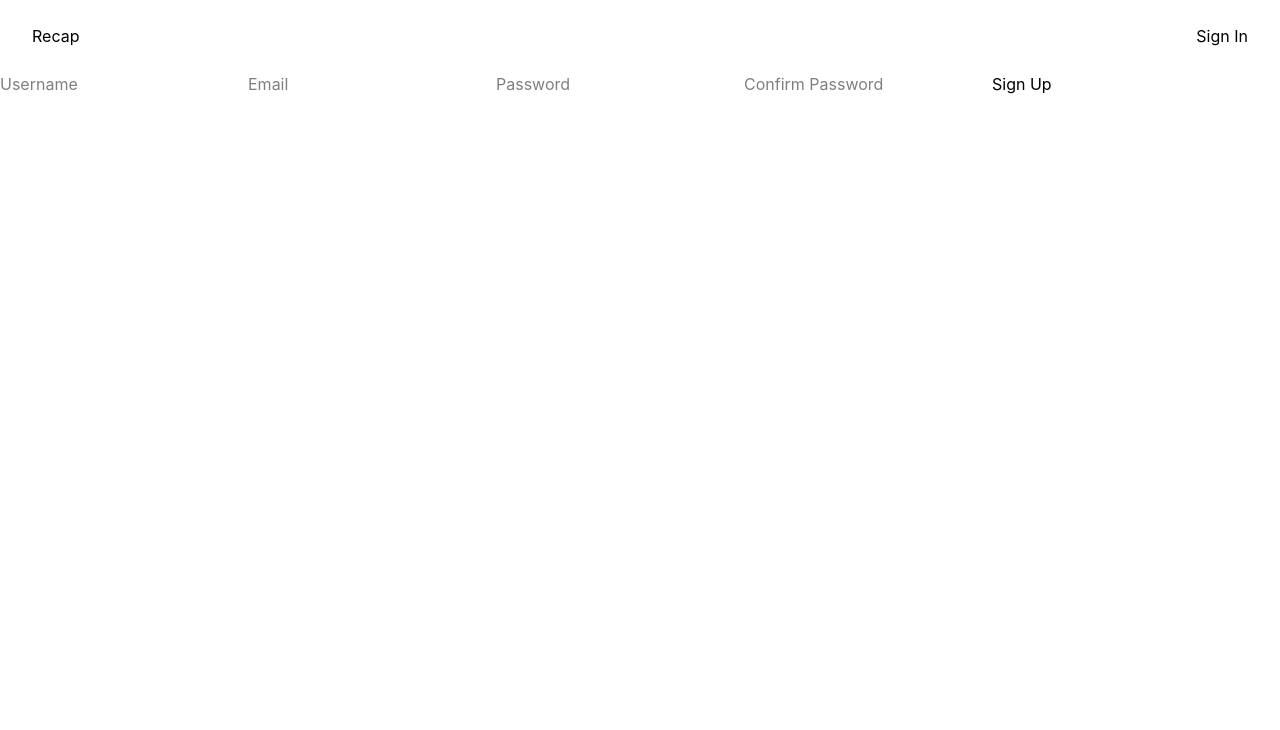
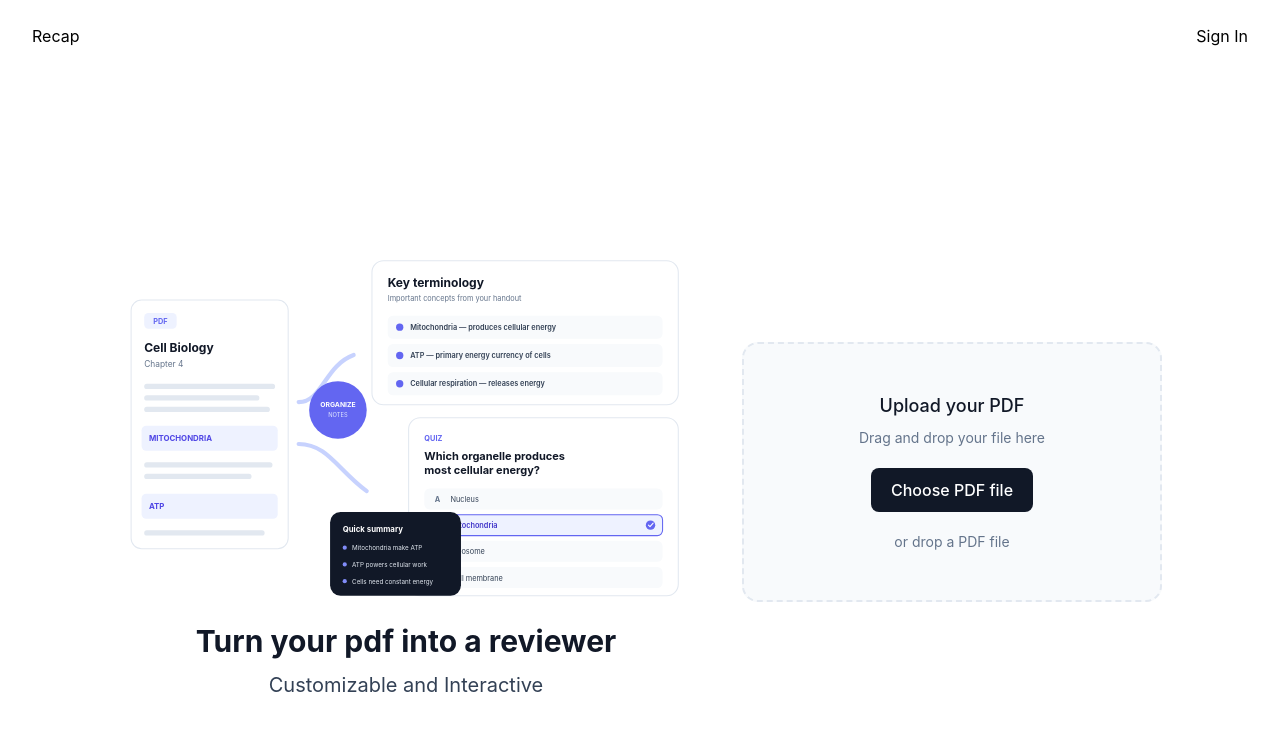
Before and after one commit to gieldev/Recap, a React app in the folder frontend/: page / in a window 1280 px wide. Shown: the top 730 px of the page. Built offline with nearby package versions, Linux system fonts and the light colour scheme; the HTML template or start-up script is replaced by a standard one.

Commit message:
feat: route between pages

```diff
--- a/frontend/src/App.jsx
+++ b/frontend/src/App.jsx
@@ -1,4 +1,5 @@
 import {useState } from "react";
+import { BrowserRouter, Routes, Route } from "react-router-dom";
 
 import Navbar from "./components/Navbar";
 import Home from "./pages/Home";
@@ -12,9 +13,16 @@ function App() {
 
   return (
     <>
-      <Navbar signingIn={signingIn} setSigningIn={setSigningIn} />
-      <Signup />
-      <AuthModal signingIn={signingIn} setSigningIn={setSigningIn} />
+      <BrowserRouter>
+        <Navbar signingIn={signingIn} setSigningIn={setSigningIn} />
+        <Routes>
+          <Route path="/" element={<Home />} />
+          <Route path="/quiz" element={<Quiz />} />
+          <Route path="/signup" element={<Signup />} />
+        </Routes>
+
+        <AuthModal signingIn={signingIn} setSigningIn={setSigningIn} />
+      </BrowserRouter>
     </>
   );
 }
--- a/frontend/src/components/Navbar.jsx
+++ b/frontend/src/components/Navbar.jsx
@@ -1,7 +1,9 @@
+import { Link } from "react-router-dom";
+
 function Navbar({ setSigningIn }) {
   return (
     <header className="flex items-center justify-between px-8 py-6">
-      <a>Recap</a>
+      <Link to="/">Recap</Link>
       <nav>
         <button className="cursor-pointer" onClick={() => setSigningIn(true)}>
           Sign In
```
